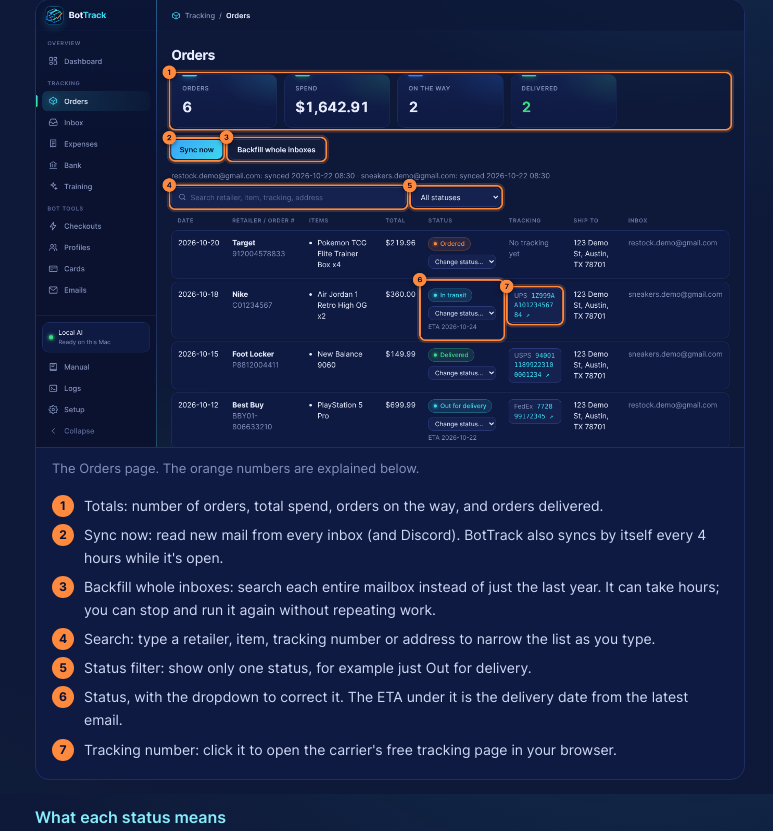
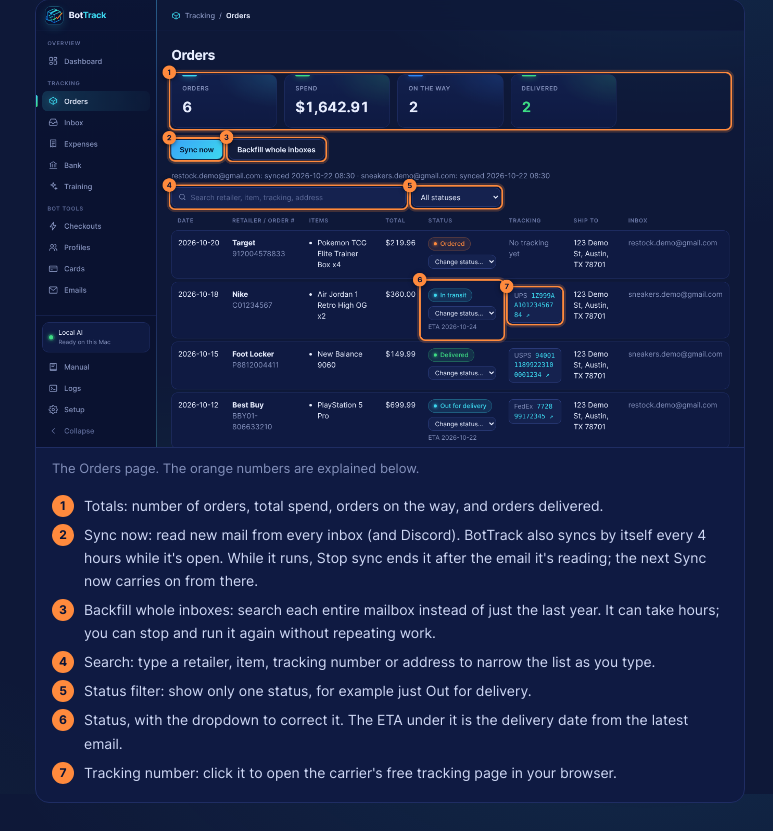
Before and after one commit to Chronik36/Jigdatastream, a Flask app: page /manual in a window 1280 px wide. Shown: the part 4806-5637 px from the top of the page, without its empty margins (507-1280 px from the left). Run offline with Flask 3, Linux system fonts and the light colour scheme.

Commit message:
Add Stop sync; updates pause a running sync and resume it after the restart (#62)
Stop sync ends a sync after the email it's reading. Emails already read stay
saved and the inbox isn't marked synced, so the next sync carries on.
Update now (Mac and phone) no longer refuses while syncing: it stops the sync,
leaves a resume note (keeping a whole-mailbox backfill a backfill), installs,
and the sync starts again when BotTrack is back.


Claude-Session: https://claude.ai/code/session_01LDuJdZzN9U43yUj6bC9CY3

Co-authored-by: Claude <noreply@anthropic.com>

```diff
--- a/jigstream/app.py
+++ b/jigstream/app.py
@@ -37,6 +37,10 @@ TRACK_URLS = {
 }
 
 
+class StopSync(Exception):
+    """Someone pressed Stop sync (or an update is installing): skip the steps after reading emails."""
+
+
 def create_app(db_path=None):
     app = Flask(__name__)
     app.secret_key = "local-only"
@@ -56,8 +60,10 @@ def create_app(db_path=None):
         return db.connect(db_path)
 
     # Email sync calls the local model once per email, so it runs in the background.
-    sync_state = {"running": False, "last": None}
+    sync_state = {"running": False, "last": None, "full": False, "stop": threading.Event()}
     app.config["SYNC_STATE"] = sync_state
+    # An update stops a running sync and leaves this note, so the sync carries on after the restart.
+    resume_note = Path(db_path or db.DB_PATH).with_name("resume-sync")
 
     def progress(text):
         sync_state["last"] = text
@@ -79,8 +85,12 @@ def create_app(db_path=None):
                     parts.append(f"Discord sync failed: {e}.")
             if config.accounts:
                 try:
-                    counts = run_sync(config, Store(con()), log=lambda *a, **k: None, progress=progress)
-                    parts.append(f"Gmail{' (whole mailbox)' if full else ''}: {summary(counts)}")
+                    counts = run_sync(config, Store(con()), log=lambda *a, **k: None, progress=progress,
+                                      stop=sync_state["stop"].is_set)
+                    parts.append(f"Gmail{' (whole mailbox)' if full else ''}"
+                                 f"{' stopped part way' if counts.get('stopped') else ''}: {summary(counts)}")
+                    if counts.get("stopped"):
+                        raise StopSync
                     try:
                         marked, merged = Store(con()).repair_cancels()
                         if marked or merged:
@@ -97,10 +107,14 @@ def create_app(db_path=None):
                         recurring.refresh(con())  # new receipts move renewal dates forward
                     except Exception:
                         logger.exception("updating recurring expenses failed")
+                except StopSync:
+                    pass
                 except Exception as e:
                     logger.exception("Gmail sync failed")
                     parts.append(f"Gmail sync failed: {e}")
-            sync_state["last"] = "Last sync. " + " ".join(parts)
+            stopped = sync_state["stop"].is_set()
+            sync_state["last"] = ("Sync stopped. Press Sync now to carry on where it left off. " if stopped
+                                  else "Last sync. ") + " ".join(parts)
         finally:
             sync_state["running"] = False
 
@@ -596,12 +610,39 @@ def create_app(db_path=None):
         if sync_state["running"] or not (config.accounts or has_discord) or (ai and not ai["ready"]) \
                 or engines.compare_state["running"]:
             return False
+        if resume_note.exists():  # carry on with the sync an update stopped
+            full = full or resume_note.read_text().strip() == "full"
+            resume_note.unlink(missing_ok=True)
         sync_state["running"] = True
+        sync_state["full"] = full
+        sync_state["stop"].clear()
         sync_state["last"] = "Starting Gmail sync..."
         threading.Thread(target=background_sync, args=(full,), daemon=True).start()
         return True
 
+    def stop_sync(wait=0):
+        """Ask a running sync to stop after the email it's reading. Waits up to `wait` seconds for it."""
+        if not sync_state["running"]:
+            return False
+        sync_state["stop"].set()
+        sync_state["last"] = "Stopping the sync after the email it's reading..."
+        logger.info("sync stop requested")
+        deadline = time.monotonic() + wait
+        while sync_state["running"] and time.monotonic() < deadline:
+            time.sleep(0.2)
+        return True
+
+    def pause_sync_for_update():
+        """Updates restart BotTrack, so stop a running sync first and pick it up again after the restart.
+        Emails already read are saved, so at most the one being read when it restarts is read again."""
+        if not sync_state["running"]:
+            return
+        resume_note.write_text("full" if sync_state["full"] else "normal")
+        stop_sync(wait=20)
+
     app.start_sync = start_sync
+    app.stop_sync = stop_sync
+    app.pause_sync_for_update = pause_sync_for_update
     app.sync_state = sync_state  # the phone's Update button checks it too
 
     @app.get("/inbox")
@@ -684,6 +725,13 @@ def create_app(db_path=None):
         elif app.config.get("AI_STATE") and not app.config["AI_STATE"]["ready"]:
             flash("The AI model is still getting ready; syncing starts by itself when it is.")
         return redirect(url_for("orders"))
+
+    @app.post("/sync/stop")
+    def sync_stop():
+        if stop_sync():
+            flash("Stopping the sync after the email it's reading. Everything read so far is kept; "
+                  "Sync now carries on from there.")
+        return redirect(request.referrer or url_for("orders"))
 
     # The bot's name and channel list come from Discord's API; asking on every Setup visit made the page slow.
     discord_cache = {}
@@ -937,13 +985,12 @@ def create_app(db_path=None):
         if not updater.can_self_update():
             flash("This copy runs from a git checkout, so it doesn't update itself. Use git pull.")
             return redirect(url_for("setup"))
-        if sync_state["running"]:
-            flash("A sync is running. Try the update again when it finishes.")
-            return redirect(request.referrer or url_for("setup"))
+        pause_sync_for_update()
         try:
             updater.install()
         except Exception as e:
             logger.exception("update failed")
+            start_sync()  # nothing changed, so carry on with the sync the update stopped
             flash(f"Update failed, nothing was changed: {e}")
             return redirect(url_for("setup"))
         updater.restart_soon()
--- a/jigstream/mobile.py
+++ b/jigstream/mobile.py
@@ -420,13 +420,14 @@ def update_install():
     if not updater.can_self_update():
         flash("This copy of BotTrack runs from a developer checkout, so it doesn't update itself.")
         return redirect(url_for("mobile.app_page"))
-    if getattr(current_app, "sync_state", {}).get("running"):
-        flash("BotTrack is syncing your inboxes. Try again when it finishes.")
-        return redirect(url_for("mobile.app_page"))
+    if hasattr(current_app, "pause_sync_for_update"):
+        current_app.pause_sync_for_update()  # a running sync carries on after the restart
     try:
         updater.install()
     except Exception as e:
         logger.exception("update from a phone failed")
+        if hasattr(current_app, "start_sync"):
+            current_app.start_sync()
         flash(f"The update failed and nothing was changed: {e}")
         return redirect(url_for("mobile.app_page"))
     logger.info("update started from a phone")
--- a/jigstream/templates/manual.html
+++ b/jigstream/templates/manual.html
@@ -138,7 +138,7 @@ found by matching your checkouts against cancellation emails.</p>
 same order are merged into one row, and the newest email decides the status.</p>
 {{ fig("orders", "The Orders page.", [
   "Totals: number of orders, total spend, orders on the way, and orders delivered.",
-  "Sync now: read new mail from every inbox (and Discord). BotTrack also syncs by itself every 4 hours while it's open.",
+  "Sync now: read new mail from every inbox (and Discord). BotTrack also syncs by itself every 4 hours while it's open. While it runs, Stop sync ends it after the email it's reading; the next Sync now carries on from there.",
   "Backfill whole inboxes: search each entire mailbox instead of just the last year. It can take hours; you can stop and run it again without repeating work.",
   "Search: type a retailer, item, tracking number or address to narrow the list as you type.",
   "Status filter: show only one status, for example just Out for delivery.",
@@ -563,7 +563,7 @@ store-availability check. Quantities from Target are an estimate and can be off
 <h4 id="setup-updates">Updates</h4>
 <p>BotTrack checks for a new version by itself every few hours. When one is ready, an orange dot appears on <b>Setup</b> in the sidebar,
 and an <b>Update ready</b> chip and a green bar appear at the top of every page.</p>
-{{ fig("update-banner", "When an update is ready.", ["Update ready: click to open Setup → Updates.", "Update now: installs the new version and restarts BotTrack."]) }}
+{{ fig("update-banner", "When an update is ready.", ["Update ready: click to open Setup → Updates.", "Update now: installs the new version and restarts BotTrack. A sync that's running pauses and carries on by itself after the restart."]) }}
 {{ fig("setup-updates", "Setup → Updates.", [
   "Check for update: look right now instead of waiting.",
   "Update now: install the new version.",
--- a/jigstream/templates/sync.html
+++ b/jigstream/templates/sync.html
@@ -1,3 +1,4 @@
 <div style="display:flex;align-items:center;flex-wrap:wrap;gap:0;margin-bottom:8px"><form method="post" action="/sync/gmail"><button {{"disabled" if sync.running}}>{{"Syncing..." if sync.running else "Sync now"}}</button></form>
+{% if sync.running %}<form class="ghost" method="post" action="/sync/stop"><button {{"disabled" if sync.stop.is_set()}}>{{"Stopping..." if sync.stop.is_set() else "Stop sync"}}</button></form>{% endif %}
 <form class="ghost" method="post" action="/sync/gmail" onsubmit="return confirm('Search every inbox\'s whole mailbox? This can take hours.')"><input type="hidden" name="full" value="1"><button {{"disabled" if sync.running}}>Backfill whole inboxes</button></form>
 <span class="muted" style="margin-bottom:12px">{{sync.last or ""}}</span></div>
```
Also changed, not shown: jigstream/sync.py (+12 -3 lines), tests/test_mobile.py (+4 -3 lines), tests/test_orders.py (+30 -0 lines), tests/test_setup.py (+45 -0 lines).
